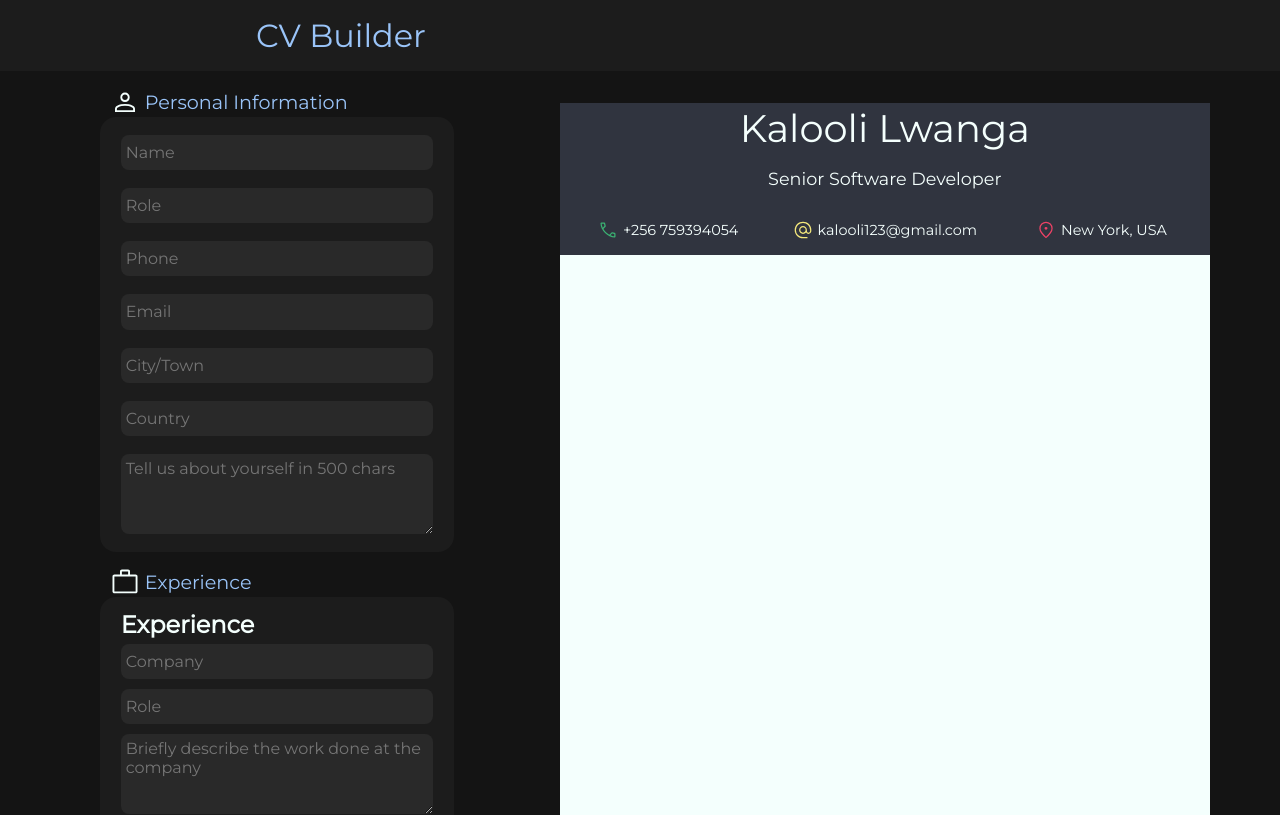
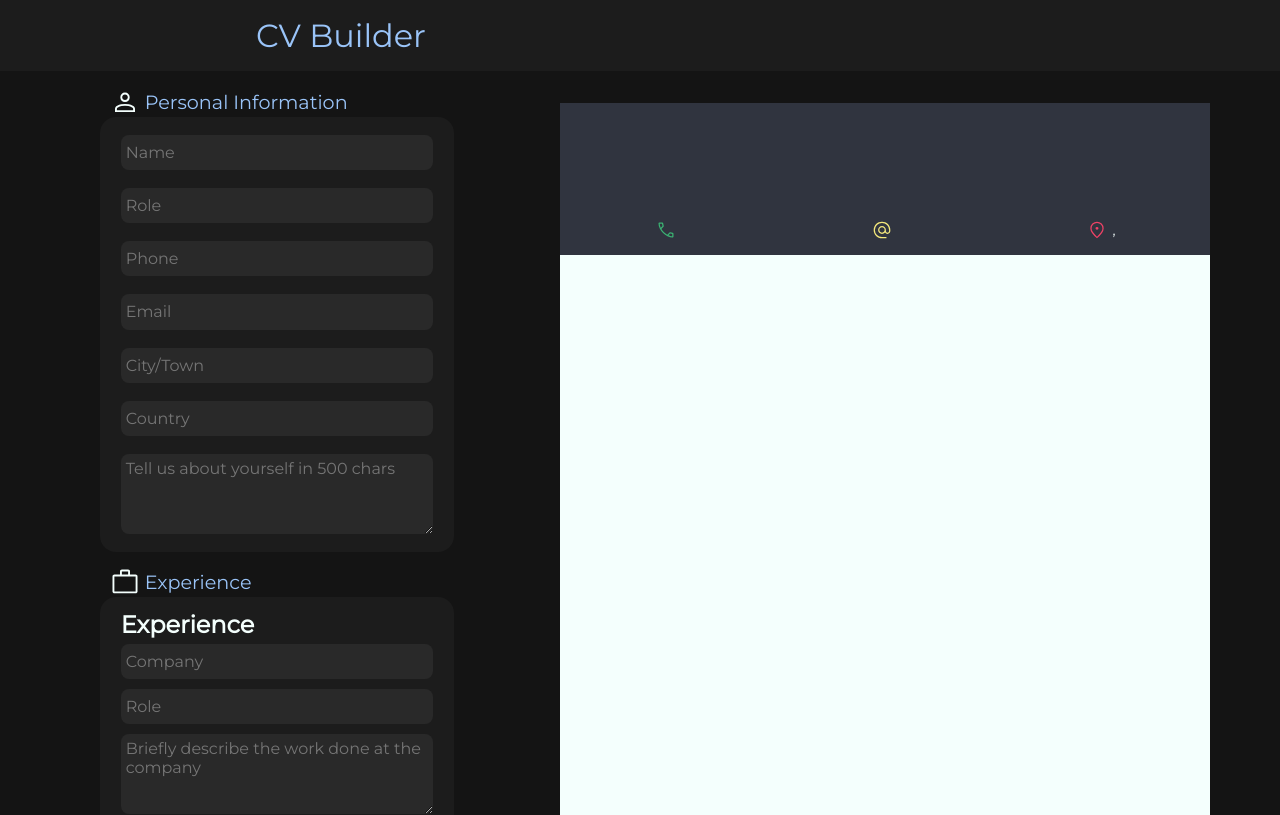
Before and after one commit to MickFrog/cv-creator, a React (Create React App) app: page / in a window 1280 px wide. Shown: the top 815 px of the page. Built offline with nearby package versions, Linux system fonts and the light colour scheme; the HTML template or start-up script is replaced by a standard one.

Commit message:
add userInfo to preview header on user input

```diff
--- a/src/components/CvContainer.js
+++ b/src/components/CvContainer.js
@@ -7,13 +7,35 @@ class CvContainer extends Component {
     // eslint-disable-next-line no-useless-constructor
     constructor() {
         super();
+
+        this.state = {
+            userInfo: {
+                userName: '',
+                userRole: '',
+                userPhone: '',
+                userEmail: '',
+                userCity: '',
+                userCountry: '',
+            }
+        }
+
+        this.handleInfoInput = this.handleInfoInput.bind(this);
+    }
+
+    handleInfoInput(targetState, targetVal) {
+        this.setState(prevState => ({
+            userInfo: {
+                ...prevState.userInfo,
+                [targetState]: targetVal,
+            }
+        }))
     }
 
     render() {
         return(
             <div className="myContainer">
-                <CvForm />
-                <CvPreview />
+                <CvForm infoHandler={this.handleInfoInput}/>
+                <CvPreview {...this.state}/>
             </div>
         );
     }
--- a/src/components/form/CvForm.js
+++ b/src/components/form/CvForm.js
@@ -14,7 +14,7 @@ class CvForm extends Component {
     render() {
         return (
             <div className="cv-form">
-                <UserInfoForm />
+                <UserInfoForm infoHandler={this.props.infoHandler}/>
                 <ExperienceForm />
                 <EducationForm />
                 <SkillForm />
--- a/src/components/form/formComponents/FormInput.js
+++ b/src/components/form/formComponents/FormInput.js
@@ -1,15 +1,22 @@
 import React, { Component } from "react";
 import './FormInput.css'
+import uniqid from 'uniqid';
 
 class FormInput extends Component {
     // eslint-disable-next-line no-useless-constructor
     constructor(props) {
-        super(props) ;
+        super(props);
+
+        this.handleChange = this.handleChange.bind(this);
+    }
+
+    handleChange(event) {
+        this.props.infoHandler(this.props.dataName, event.target.value);
     }
 
     render() {
         return(
-            <input placeholder={this.props.inputName}/>
+            <input placeholder={this.props.inputName} onChange={this.handleChange}/>
         );
     }
 }
--- a/src/components/form/formComponents/UserInfoForm.js
+++ b/src/components/form/formComponents/UserInfoForm.js
@@ -15,12 +15,12 @@ class UserInfoForm extends Component {
             <div className="form-div">
                 <FormHeading logo={logo} text="Personal Information"/>
                 <form className="user-form">
-                    <FormInput inputName="Name" />
-                    <FormInput inputName="Role" />
-                    <FormInput inputName="Phone" />
-                    <FormInput inputName="Email" />
-                    <FormInput inputName="City/Town" />
-                    <FormInput inputName="Country" />
+                    <FormInput inputName="Name" infoHandler={this.props.infoHandler} dataName="userName"/>
+                    <FormInput inputName="Role" infoHandler={this.props.infoHandler} dataName="userRole"/>
+                    <FormInput inputName="Phone" infoHandler={this.props.infoHandler} dataName="userPhone"/>
+                    <FormInput inputName="Email" infoHandler={this.props.infoHandler} dataName="userEmail"/>
+                    <FormInput inputName="City/Town" infoHandler={this.props.infoHandler} dataName="userCity"/>
+                    <FormInput inputName="Country" infoHandler={this.props.infoHandler} dataName="userCountry"/>
                     <FormTextArea characters={500} placeText="Tell us about yourself in 500 chars" />
                 </form>
             </div>
--- a/src/components/preview/CvPreview.js
+++ b/src/components/preview/CvPreview.js
@@ -15,7 +15,7 @@ class CvPreview extends Component {
     render() {
         return (
             <div className="cv-preview">
-                <UserInfoPrev />
+                <UserInfoPrev {...this.props.userInfo}/>
                 <UserProfilePrev />
                 <EducationPrev />
                 <ExpPrev />
--- a/src/components/preview/previewComponents/UserInfoPrev.js
+++ b/src/components/preview/previewComponents/UserInfoPrev.js
@@ -15,11 +15,11 @@ class UserInfoPrev extends Component {
     render() {
         return(
             <div className="infoPrev">
-                <div className="user-name">Kalooli Lwanga</div>
-                <div className="user-role">Senior Software Developer</div>
-                <ContactComp logo={callLogo} contactText="+256 759394054" />
-                <ContactComp logo={emailLogo} contactText="kalooli123@gmail.com" />
-                <ContactComp logo={locationLogo} contactText="New York, USA" />
+                <div className="user-name">{this.props.userName}</div>
+                <div className="user-role">{this.props.userName}</div>
+                <ContactComp logo={callLogo} contactText={this.props.userPhone} />
+                <ContactComp logo={emailLogo} contactText={this.props.userEmail} />
+                <ContactComp logo={locationLogo} contactText={`${this.props.userCity}, ${this.props.userCountry}`} />
             </div>
         );
     }
```
